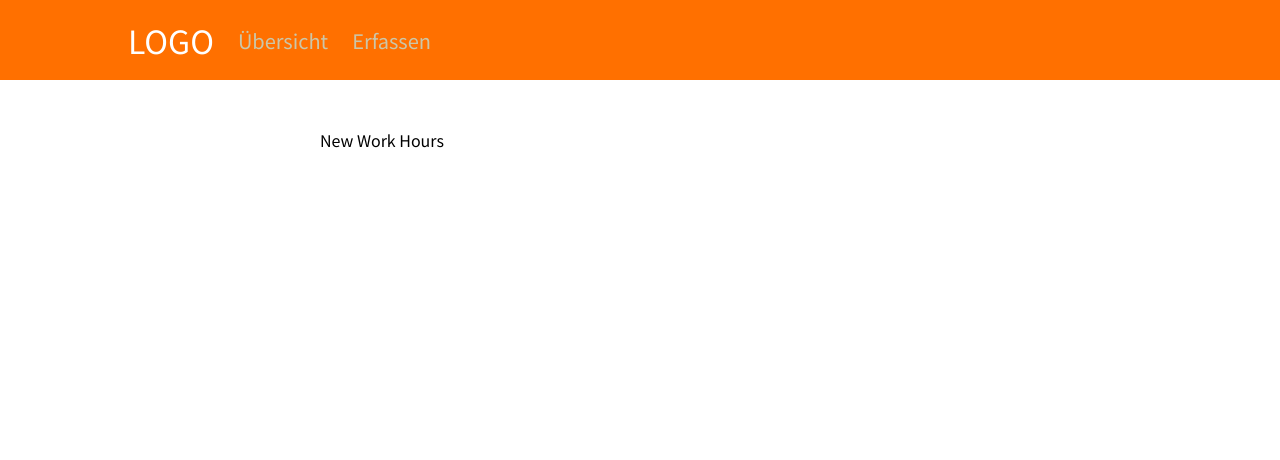
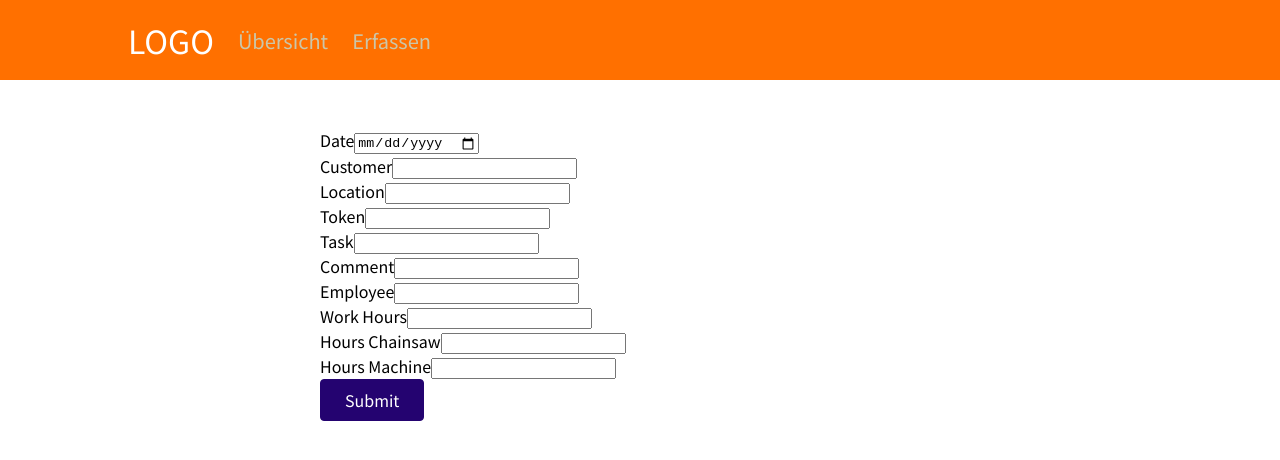
Before and after one commit to l0r5/work-hours, a React (Create React App) app: page /erfassen in a window 1280 px wide. Shown: the top 460 px of the page. Built offline with nearby package versions, Linux system fonts and the light colour scheme.

Commit message:
Add initial WorkHoursInput component

```diff
--- a/package.json
+++ b/package.json
@@ -3,11 +3,13 @@
   "version": "0.1.0",
   "private": true,
   "dependencies": {
+    "@reduxjs/toolkit": "^1.5.1",
     "@testing-library/jest-dom": "^5.11.10",
     "@testing-library/react": "^11.2.6",
     "@testing-library/user-event": "^12.8.3",
     "react": "^17.0.2",
     "react-dom": "^17.0.2",
+    "react-redux": "^7.2.3",
     "react-router-dom": "^5.2.0",
     "react-scripts": "4.0.3",
     "web-vitals": "^1.1.1"
--- a/src/components/layout/Layout.js
+++ b/src/components/layout/Layout.js
@@ -2,7 +2,7 @@
 import { Fragment } from 'react';
 
 import classes from './Layout.module.css';
-import MainNavigation from './MainNavigation';
+import MainNavigation from './MainNavigation/MainNavigation';
 
 const Layout = (props) => {
     return (
--- a/src/components/layout/MainNavigation.js
+++ b/src/components/layout/MainNavigation/MainNavigation.js
@@ -1,20 +1,20 @@
 import {NavLink} from 'react-router-dom';
 
-import classes from './MainNavigation.module.css';
+import styles from './MainNavigation.module.css';
 
 const MainNavigation = () => {
     return (
-        <header className={classes.header}>
-            <div className={classes.logo}>LOGO</div>
-            <nav className={classes.nav}>
+        <header className={styles.header}>
+            <div className={styles.logo}>LOGO</div>
+            <nav className={styles.nav}>
                 <ul>
                     <li>
-                        <NavLink to='/' activeClassName={classes.active}>
+                        <NavLink to='/' activeClassName={styles.active}>
                             Übersicht
                         </NavLink>
                     </li>
                     <li>
-                        <NavLink to='/erfassen' activeClassName={classes.active}>
+                        <NavLink to='/erfassen' activeClassName={styles.active}>
                             Erfassen
                         </NavLink>
                     </li>
--- /dev/null
+++ b/src/components/workhours/WorkHoursInput/WorkHoursInput.js
@@ -0,0 +1,53 @@
+import styles from './WorkHoursInput.module.css';
+
+const WorkHoursInput = (props) => {
+    return (
+        <form>
+            <div className={styles.formControl}>
+                <label htmlFor='date'>Date</label>
+                <input type='date' id='date'/>
+            </div>
+            <div className={styles.formControl}>
+                <label htmlFor='customer'>Customer</label>
+                <input type='text' id='customer'/>
+            </div>
+            <div className={styles.formControl}>
+                <label htmlFor='text'>Location</label>
+                <input type='text' id='location'/>
+            </div>
+            <div className={styles.formControl}>
+                <label htmlFor='text'>Token</label>
+                <input type='text' id='token'/>
+            </div>
+            <div className={styles.formControl}>
+                <label htmlFor='text'>Task</label>
+                <input type='text' id='task'/>
+            </div>
+            <div className={styles.formControl}>
+                <label htmlFor='text'>Comment</label>
+                <input type='text' id='comment'/>
+            </div>
+            <div className={styles.formControl}>
+                <label htmlFor='text'>Employee</label>
+                <input type='text' id='employee'/>
+            </div>
+            <div className={styles.formControl}>
+                <label htmlFor='text'>Work Hours</label>
+                <input type='number' id='workHours'/>
+            </div>
+            <div className={styles.formControl}>
+                <label htmlFor='text'>Hours Chainsaw</label>
+                <input type='number' id='hoursChainsaw'/>
+            </div>
+            <div className={styles.formControl}>
+                <label htmlFor='text'>Hours Machine</label>
+                <input type='number' id='hoursMachine'/>
+            </div>
+            <div className={styles.formActions}>
+                <button>Submit</button>
+            </div>
+        </form>
+    );
+};
+
+export default WorkHoursInput;
--- /dev/null
+++ b/src/components/workhours/WorkHoursInput/WorkHoursInput.module.css
@@ -0,0 +1,87 @@
+.form-control {
+    margin-bottom: 1rem;
+}
+
+.form-control input,
+.form-control label {
+    display: block;
+}
+
+.form-control label {
+    font-weight: bold;
+    margin-bottom: 0.5rem;
+}
+
+.form-control input,
+.form-control select {
+    font: inherit;
+    padding: 0.5rem;
+    border-radius: 4px;
+    border: 1px solid #ccc;
+    width: 20rem;
+    max-width: 100%;
+}
+
+.form-control input:focus {
+    outline: none;
+    border-color: #240370;
+    background-color: #e0d4fd;
+}
+
+.control-group {
+    display: flex;
+    column-gap: 1rem;
+    flex-wrap: wrap;
+}
+
+.control-group .form-control {
+    min-width: 15rem;
+    flex: 1;
+}
+
+button {
+    font: inherit;
+    background-color: #240370;
+    color: white;
+    border: 1px solid #240370;
+    padding: 0.5rem 1.5rem;
+    border-radius: 4px;
+    cursor: pointer;
+}
+
+button:hover,
+button:active {
+    background-color: #33059e;
+    border-color: #33059e;
+}
+
+button:disabled,
+button:disabled:hover,
+button:disabled:active {
+    background-color: #ccc;
+    color: #292929;
+    border-color: #ccc;
+    cursor: not-allowed;
+}
+
+.form-actions {
+    text-align: right;
+}
+
+.form-actions button {
+    margin-left: 1rem;
+}
+
+.invalid input {
+    border: 1px solid #b40e0e;
+    background-color: #fddddd;
+}
+
+.invalid input:focus {
+    border-color: #ff8800;
+    background-color: #fbe8d2;
+}
+
+.error-text {
+    color: #b40e0e;
+}
--- a/src/pages/NewWorkHours.js
+++ b/src/pages/NewWorkHours.js
@@ -1,8 +1,8 @@
+import WorkHoursInput from '../components/workhours/WorkHoursInput/WorkHoursInput';
+
 const NewWorkHours = () => {
     return (
-        <div>
-            <p>New Work Hours</p>
-        </div>
+        <WorkHoursInput />
     );
 };
 
```
Also changed, not shown: src/components/layout/MainNavigation/MainNavigation.module.css (renamed from src/components/layout/MainNavigation.module.css), 1 other file (tests, documents, lock files or other folders).
